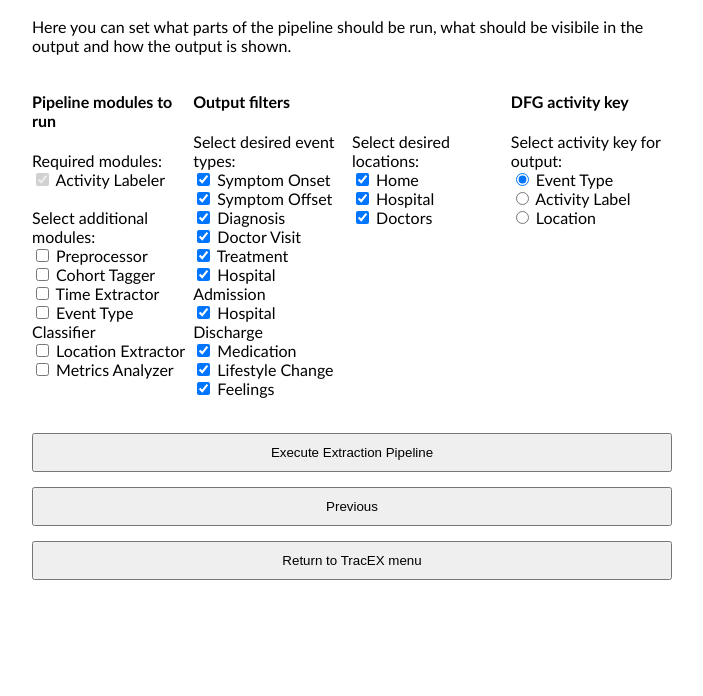
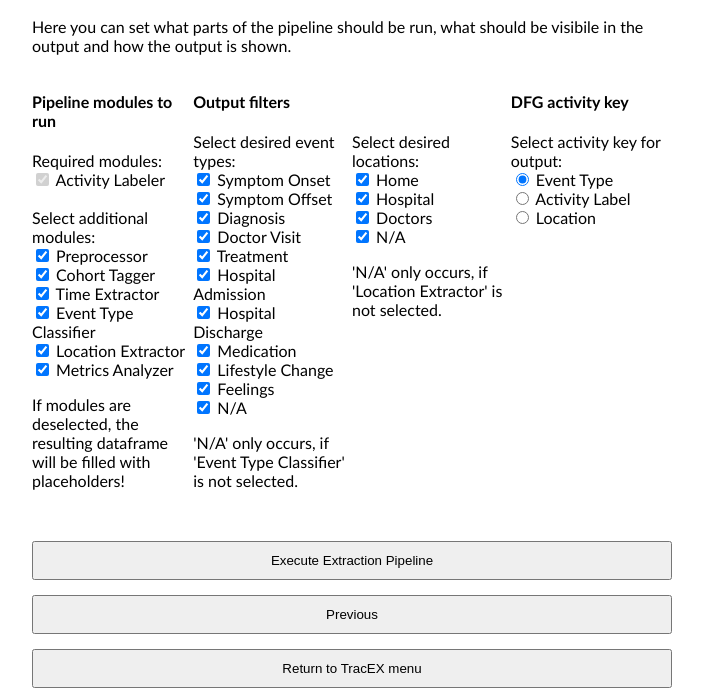
Before and after one commit to bptlab/TracEX, a Django app: page /extraction/filter/ in a window 1280 px wide. Shown: the part 402-1098 px from the top of the page, without its empty margins (288-991 px from the left). Before the commit the page ends 982 px from the top, so only its background shows below. Run offline with Django 4.2, Linux system fonts and the light colour scheme; parts of the project's set-up code (start-up, migrations or seed data) failed here and were passed over.

Commit message:
:gem: implement working update with saving to db

```diff
--- a/tracex_project/extraction/forms.py
+++ b/tracex_project/extraction/forms.py
@@ -27,6 +27,8 @@ class BaseEventForm(forms.Form):
         choices=MODULES_OPTIONAL,
         widget=forms.CheckboxSelectMultiple(),
         required=False,
+        initial=[module[0] for module in MODULES_OPTIONAL],
+        help_text="If modules are deselected, the resulting dataframe will be filled with placeholders!",
     )
     event_types = forms.MultipleChoiceField(
         label="Select desired event types",
@@ -34,6 +36,7 @@ class BaseEventForm(forms.Form):
         widget=forms.CheckboxSelectMultiple(),
         required=False,
         initial=[event_type[0] for event_type in EVENT_TYPES],
+        help_text="'N/A' only occurs, if 'Event Type Classifier' is not selected.",
     )
     locations = forms.MultipleChoiceField(
         label="Select desired locations",
@@ -41,6 +44,7 @@ class BaseEventForm(forms.Form):
         widget=forms.CheckboxSelectMultiple(),
         required=False,
         initial=[location[0] for location in LOCATIONS],
+        help_text="'N/A' only occurs, if 'Location Extractor' is not selected.",
     )
     activity_key = forms.ChoiceField(
         label="Select activity key for output",
@@ -57,26 +61,6 @@ class BaseEventForm(forms.Form):
         cleaned_data = super().clean()
         event_types = cleaned_data.get("event_types")
         locations = cleaned_data.get("locations")
-        modules = cleaned_data.get("modules_optional") + cleaned_data.get(
-            "modules_required"
-        )
-        print(f"modules in clean: {modules}")
-        activity_key = cleaned_data.get("activity_key")
-        key_to_module = {
-            "event_type": "event_type_classification",
-            "activity": "activity_labeling",
-            "attribute_location": "location_extraction",
-        }
-        if key_to_module[activity_key] not in modules:
-            error_module = [
-                module[1]
-                for module in MODULES_OPTIONAL
-                if module[0] == key_to_module[activity_key]
-            ][0]
-            raise forms.ValidationError(
-                f"For the chosen activity key the module {error_module} has to run.",
-            )
-
         if not event_types and not locations:
             raise forms.ValidationError(
                 "Please select at least one event type or one location.",
@@ -102,7 +86,6 @@ class BaseEventForm(forms.Form):
         choices = self.cleaned_data.get(field)
 
         if choices is not None and ((choice_1 in choices) ^ (choice_2 in choices)):
-            print("error should be raised")
             raise forms.ValidationError(
                 f"{choice_1} and {choice_2} depend on each other. Please select both or none.",
                 code="dependant_fields",
@@ -138,23 +121,12 @@ class JourneyForm(forms.ModelForm):
 class FilterForm(BaseEventForm):
     """Form for selecting filter for extraction result"""
 
-
-class ResultForm(BaseEventForm):
-    """Form for displaying results of event extraction."""
-
-    def __init__(self, *args, selected_modules=None, **kwargs):
-        super().__init__(*args, **kwargs)
-        self.selected_modules = selected_modules
-        print(f"selected_modules in result form: {selected_modules}")
-        self.fields["modules_optional"].disabled = True
-
     def clean(self):
         """Validate form data."""
         cleaned_data = super().clean()
-        event_types = cleaned_data.get("event_types")
-        locations = cleaned_data.get("locations")
-        modules = self.selected_modules + cleaned_data.get("modules_required")
-        print(f"modules in result clean: {modules}")
+        modules = cleaned_data.get("modules_optional") + cleaned_data.get(
+            "modules_required"
+        )
         activity_key = cleaned_data.get("activity_key")
         key_to_module = {
             "event_type": "event_type_classification",
@@ -168,13 +140,38 @@ class ResultForm(BaseEventForm):
                 if module[0] == key_to_module[activity_key]
             ][0]
             raise forms.ValidationError(
-                f"For the chosen activity key the module {error_module} has to run.",
-            )
-
-        if not event_types and not locations:
-            raise forms.ValidationError(
-                "Please select at least one event type or one location.",
-                code="no_event_type",
+                f"For the chosen activity key the module {error_module} has to run.\nSelect this module or change the activity key.",
             )
 
         return cleaned_data
+
+
+class ResultForm(BaseEventForm):
+    """Form for displaying results of event extraction."""
+
+    def __init__(self, *args, selected_modules=None, **kwargs):
+        super().__init__(*args, **kwargs)
+        self.selected_modules = selected_modules
+        self.fields["modules_optional"].disabled = True
+
+    def clean(self):
+        """Validate form data."""
+        cleaned_data = super().clean()
+        modules = self.selected_modules + cleaned_data.get("modules_required")
+        activity_key = cleaned_data.get("activity_key")
+        key_to_module = {
+            "event_type": "event_type_classification",
+            "activity": "activity_labeling",
+            "attribute_location": "location_extraction",
+        }
+        if key_to_module[activity_key] not in modules:
+            error_module = [
+                module[1]
+                for module in MODULES_OPTIONAL
+                if module[0] == key_to_module[activity_key]
+            ][0]
+            raise forms.ValidationError(
+                f"For the chosen activity key the module {error_module} has to run.\nSelect this module or change the activity key.",
+            )
+
+        return cleaned_data
--- a/tracex_project/extraction/templates/filter_journey.html
+++ b/tracex_project/extraction/templates/filter_journey.html
@@ -37,6 +37,7 @@
         <br>
         {{ form.modules_optional.label_tag }}
         {{ form.modules_optional }}
+        <p>{{ form.modules_optional.help_text }}</p>
         {{ form.modules_optional.errors }}
       </div>
       <div class="form-column" style="flex: 2;">
@@ -45,11 +46,13 @@
           <div class="form-column" style="flex: 1;">
             {{ form.event_types.label_tag }}
             {{ form.event_types }}
+            <p>{{ form.event_types.help_text }}</p>
             {{ form.event_types.errors }}
           </div>
           <div class="form-column" style="flex: 1;">
             {{ form.locations.label_tag }}
             {{ form.locations }}
+            <p>{{ form.locations.help_text }}</p>
             {{ form.locations.errors }}
           </div>
         </div>
@@ -67,11 +70,11 @@
       </style>
     </div>
     {% if form.non_field_errors %}
-    <div class="alert alert-danger">
-        {% for error in form.non_field_errors %}
-            <p>{{ error }}</p>
-        {% endfor %}
-    </div>
+      <div class="alert alert-danger" {% if is_comparing %}hidden{% endif %}>
+          {% for error in form.non_field_errors %}
+              <p>{{ error }}</p>
+          {% endfor %}
+      </div>
     {% endif %}
 
     <div class="spinner-container" id="loading-container">
--- a/tracex_project/extraction/views.py
+++ b/tracex_project/extraction/views.py
@@ -120,7 +120,6 @@ class ResultView(generic.FormView):
         orchestrator = Orchestrator.get_instance()
         single_trace_df = orchestrator.get_data()
         activity_key = orchestrator.get_configuration().activity_key
-        print(activity_key)
 
         # 1. Set the filter dictionary based on the activity key
         match (activity_key):
--- a/tracex_project/tracex/logic/constants.py
+++ b/tracex_project/tracex/logic/constants.py
@@ -41,11 +41,13 @@ EVENT_TYPES = [
     ("Medication", "Medication"),
     ("Lifestyle Change", "Lifestyle Change"),
     ("Feelings", "Feelings"),
+    ("N/A", "N/A"),
 ]
 LOCATIONS = [
     ("Home", "Home"),
     ("Hospital", "Hospital"),
     ("Doctors", "Doctors"),
+    ("N/A", "N/A"),
 ]
 ACTIVITY_KEYS = [
     ("event_type", "Event Type"),
```
Also changed, not shown: tracex_project/extraction/logic/orchestrator.py (+7 -1 lines), tracex_project/extraction/templates/result.html (+1 -34 lines), tracex_project/db.sqlite3.
